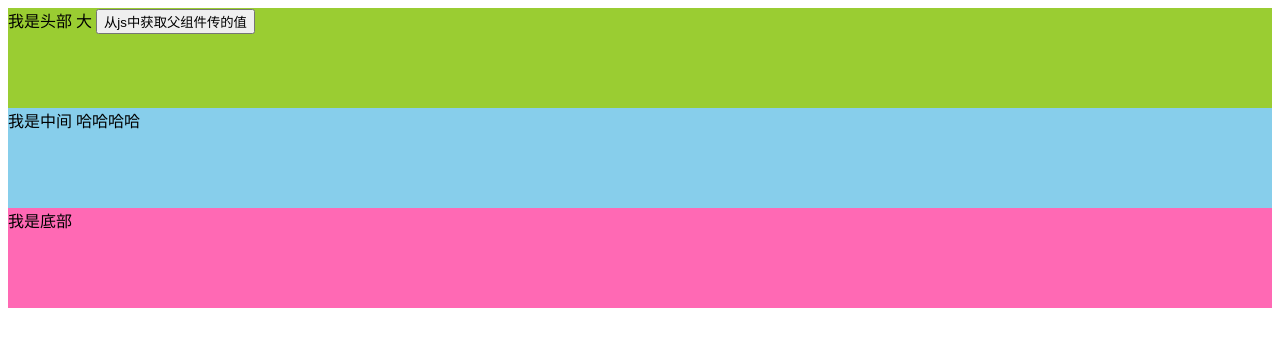
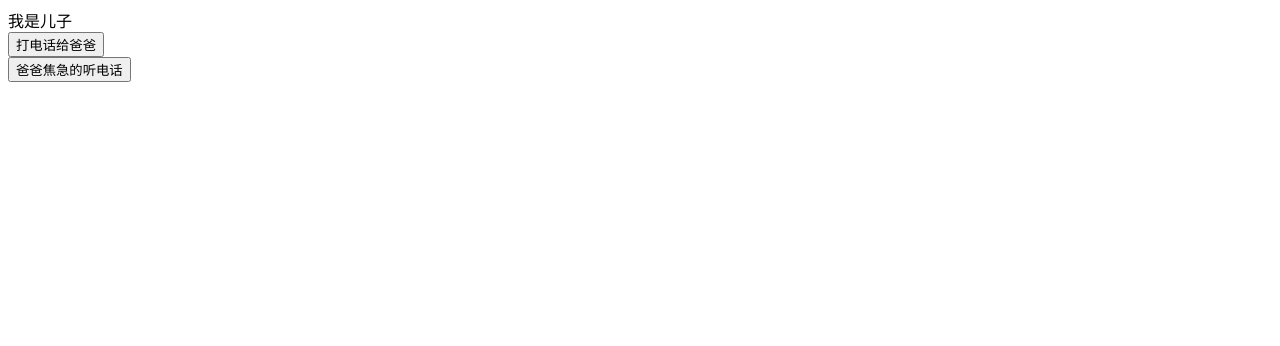
Before and after one commit to bo-bi/CZVUE, a Vue app: page / in a window 1280 px wide. Shown: the top 346 px of the page. Built offline with nearby package versions, Linux system fonts and the light colour scheme.

Commit message:
增加：$on、$emit

```diff
--- a/src/app.vue
+++ b/src/app.vue
@@ -1,14 +1,14 @@
 <template>
     <!--你好 这是错误的，必须有且只能有一个根节点！-->
     <div>
-        <!--3.使用子组件-->
-        <header-vue textone="大"></header-vue>
-        <body-vue v-bind:texttwo="text2"></body-vue>
-        <footer-vue></footer-vue>
+        <sub-vue></sub-vue>
+        <button @click="listen">爸爸焦急的听电话</button>
     </div>
 </template>
 
 <script>
+    //引入连接器(电话线)
+    import connect from './connector.js';
     export default {
         data() {
             return {
@@ -16,7 +16,12 @@
             }
         },
         methods: {
-
+            listen() {
+                console.log(1);
+                connect.$on('phone',function(msg) {
+                    console.log(msg,"msg");
+                });
+            }
         }
     }
 </script>
--- a/src/components/body.vue
+++ /dev/null
@@ -1,22 +0,0 @@
-<template>
-    <div>
-        我是中间
-        {{texttwo}}
-    </div>
-</template>
-
-<script>
-    export default {
-        data() {
-            return {}
-        },
-        props: ['texttwo']
-    }
-</script>
-
-<style scoped>
-    div {
-        height: 100px;
-        background-color: skyblue;
-    }
-</style>
--- a/src/components/footer.vue
+++ /dev/null
@@ -1,18 +0,0 @@
-<template>
-    <div>我是底部</div>
-</template>
-
-<script>
-    export default {
-        data() {
-            return {}
-        }
-    }
-</script>
-
-<style scoped>
-    div {
-        height: 100px;
-        background-color: hotpink;
-    }
-</style>
--- a/src/components/header.vue
+++ /dev/null
@@ -1,31 +0,0 @@
-<template>
-    <div>
-        我是头部
-        {{textone}}
-        <button @click="show">从js中获取父组件传的值</button>
-    </div>
-</template>
-
-<script>
-    export default {
-        data() {
-            return {
-
-            }
-        },
-        //接受父组件值参数的设置
-        props: ['textone'],
-        methods: {
-            show() {
-                console.log(this.textone);
-            }
-        }
-    }
-</script>
-
-<style scoped>
-    div {
-        height: 100px;
-        background-color: yellowgreen;
-    }
-</style>
--- /dev/null
+++ b/src/components/sub.vue
@@ -0,0 +1,29 @@
+<template>
+    <div>
+        我是儿子
+        <br />
+        <button @click="callDaddy">打电话给爸爸</button>
+    </div>
+</template>
+
+<script>
+    //引入电话线
+    import connect from '../connector.js';
+    export default {
+        data() {
+            return {
+
+            }
+        },
+        methods: {
+            callDaddy() {
+                //发射信号
+                connect.$emit('phone',"酱油卖完了");
+            }
+        }
+    }
+</script>
+
+<style scoped>
+
+</style>
--- /dev/null
+++ b/src/connector.js
@@ -0,0 +1,4 @@
+//引入Vue
+import Vue from 'vue'
+var connector = new Vue();
+export default connector;
```
Also changed, not shown: src/main.js (+3 -9 lines).
